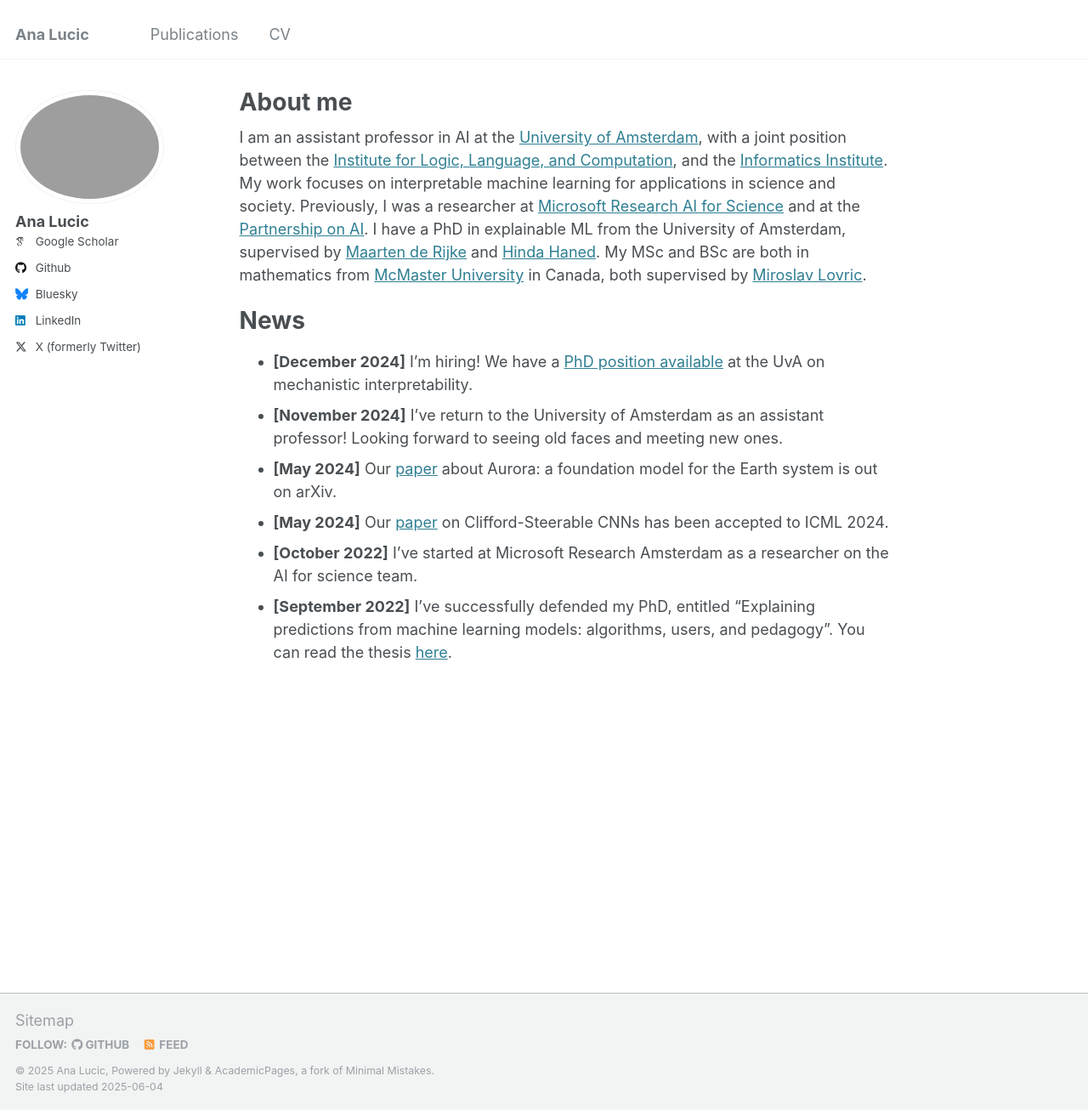
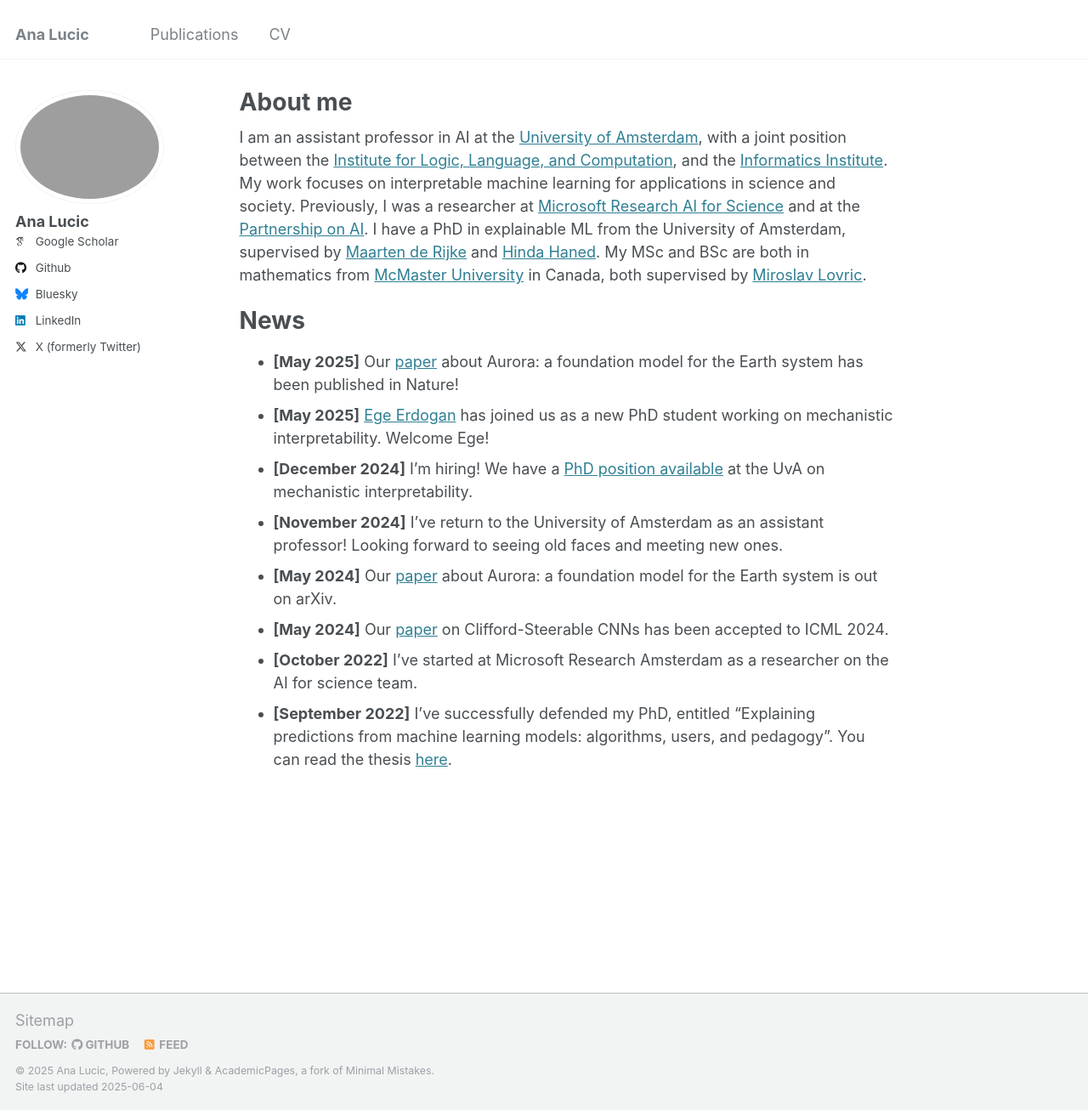
Before and after one commit to a-lucic/a-lucic.github.io, a Jekyll site: the page built from _pages/about.md, in a window 1280 px wide and 1306 px high. Shown: the whole window at 85% size. Built offline with Jekyll 4.4.1, drawn with Linux system fonts in a browser that asks for light colours; some web fonts are replaced.

Commit message:
Update news

```diff
--- a/_pages/about.md
+++ b/_pages/about.md
@@ -9,6 +9,8 @@ redirect_from:
 I am an assistant professor in AI at the [University of Amsterdam](https://www.uva.nl), with a joint position between the [Institute for Logic, Language, and Computation](https://www.illc.uva.nl), and the [Informatics Institute](https://ivi.uva.nl). My work focuses on interpretable machine learning for applications in science and society. Previously, I was a researcher at [Microsoft Research AI for Science](https://www.microsoft.com/en-us/research/lab/microsoft-research-ai-for-science/) and at the [Partnership on AI](https://partnershiponai.org). I have a PhD in explainable ML from the University of Amsterdam, supervised by [Maarten de Rijke](https://staff.fnwi.uva.nl/m.derijke/) and [Hinda Haned](https://hindantation.github.io). My MSc and BSc are both in mathematics from [McMaster University](https://math.mcmaster.ca) in Canada, both supervised by [Miroslav Lovric](https://math.mcmaster.ca/lovric/lovric.html).
 
 # News
+- **[May 2025]** Our [paper](https://www.nature.com/articles/s41586-025-09005-y) about Aurora: a foundation model for the Earth system has been published in Nature!
+- **[May 2025]** [Ege Erdogan](https://erdogan.dev) has joined us as a new PhD student working on mechanistic interpretability. Welcome Ege!
 - **[December 2024]** I'm hiring! We have a [PhD position available](https://www.illc.uva.nl/NewsandEvents/News/Positions/newsitem/15320/PhD-Position-in-Mechanistic-Interpretability) at the UvA on mechanistic interpretability.
 - **[November 2024]** I've return to the University of Amsterdam as an assistant professor! Looking forward to seeing old faces and meeting new ones.
 - **[May 2024]** Our [paper](https://arxiv.org/abs/2405.13063) about Aurora: a foundation model for the Earth system is out on arXiv.
```
